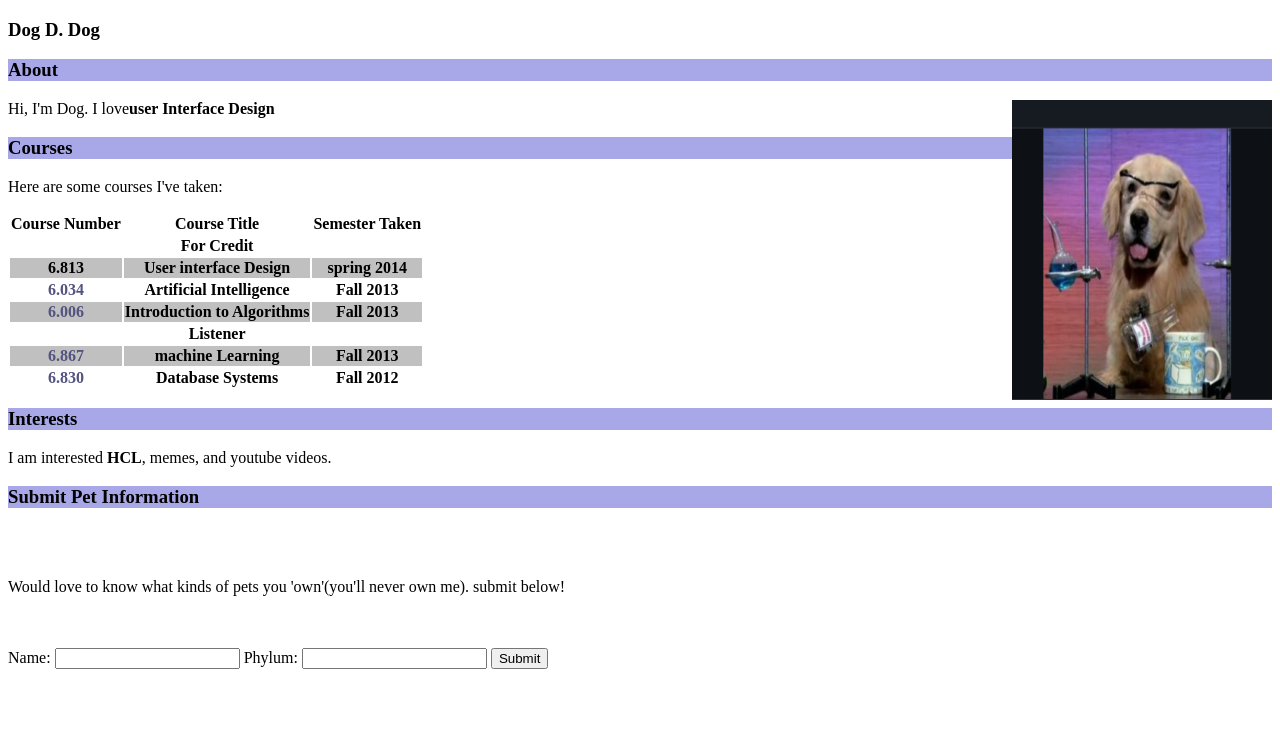
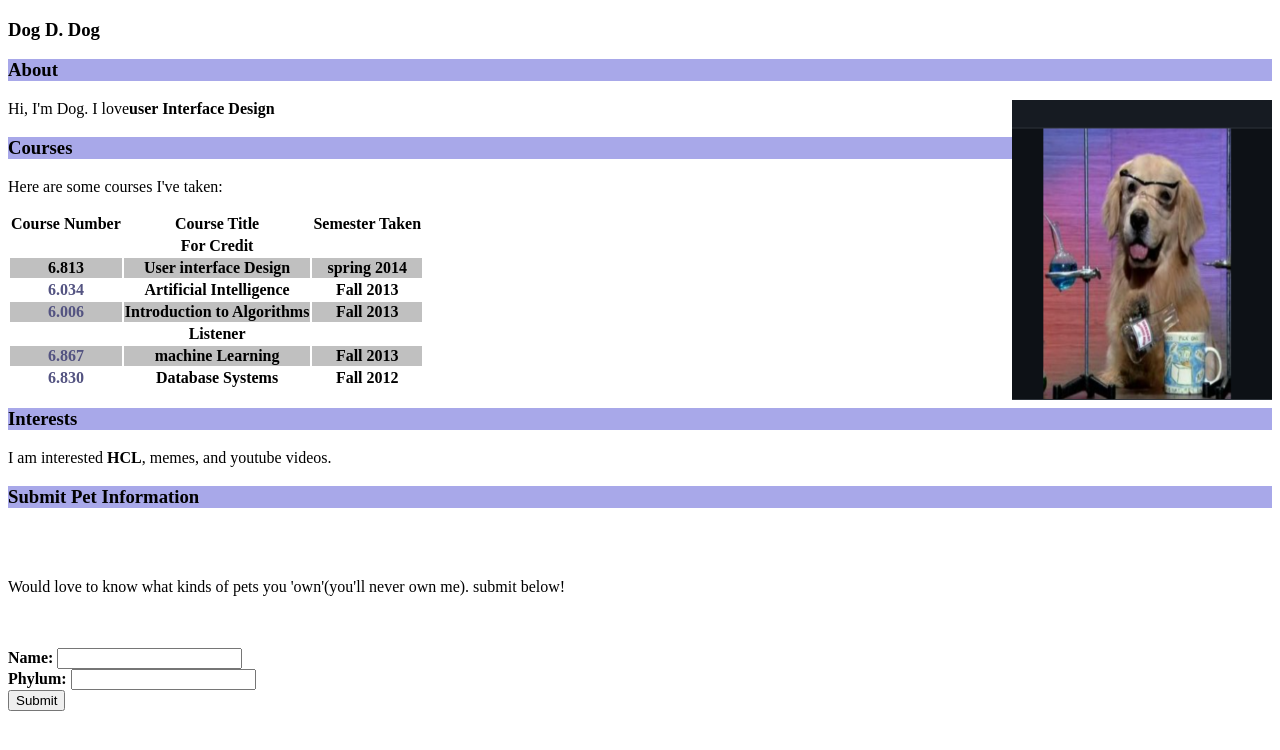
Before and after one commit to chanchalinchular1944/HTML-2023, a plain HTML site: page Assignment1.html in a window 1280 px wide. Drawn offline with Linux system fonts and the light colour scheme.

Commit message:
modified

```diff
--- a/Assignment1.html
+++ b/Assignment1.html
@@ -56,10 +56,10 @@
     <h3 style="background-color: rgb(168, 168, 233);" style="color: rgb(83, 83, 129);">Submit Pet Information</h3><br><br>
     <p>Would love to know what kinds of pets you 'own'(you'll never own me). submit below!</p><br><br>
     <form>
-    <label for="name">Name:</label>
-    <input type="text" id="name" name="name">
-    <label for="phname">Phylum:</label>
-    <input type="text" id="phname" name="phname">
+    <label for="name"><b>Name:</b></label>
+    <input type="text" id="name" name="name"><br>
+    <label for="phname"><b>Phylum:</b></label>
+    <input type="text" id="phname" name="phname"><br>
     <input type="submit">
     </form>
 
```
